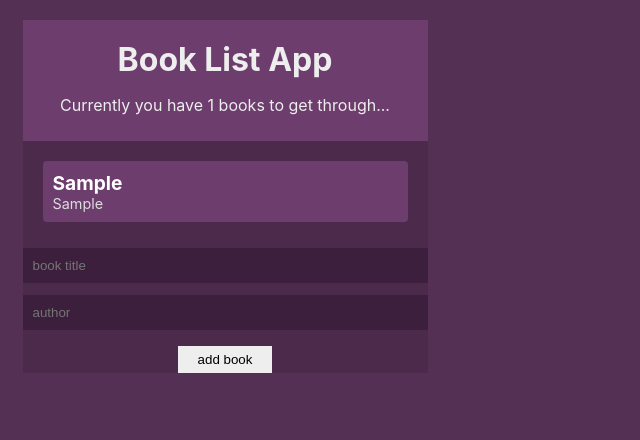
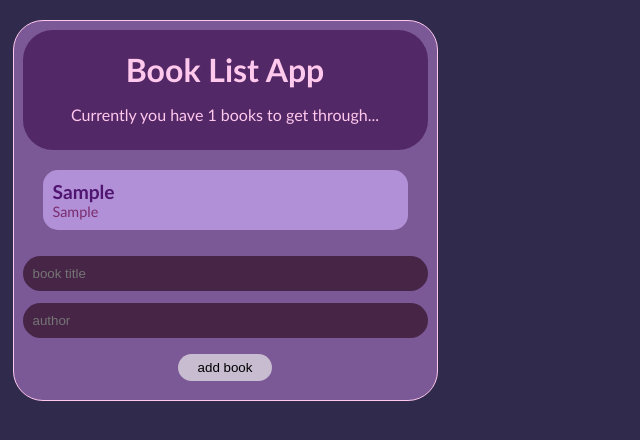
Before and after one commit to smeraldoflower/book-list-app, a React (Create React App) app in the folder booklist/: page / in a window 1280 px wide. Both pictures are taken after typing "Sample", "Sample" into the empty fields and a click on the input "add book". Shown: the top 440 px of the page, without its empty margins (0-640 px from the left). Built offline with nearby package versions, Linux system fonts and the light colour scheme.

Commit message:
updated app css

```diff
--- a/booklist/src/App.js
+++ b/booklist/src/App.js
@@ -1,4 +1,5 @@
 import React from 'react';
+import {BrowserRouter as Router, Route} from 'react-router-dom';
 import NewBookForm from './components/BookForm';
 import BookList from './components/BookList';
 import Navbar from './components/Navbar';
--- a/booklist/src/index.css
+++ b/booklist/src/index.css
@@ -5,24 +5,29 @@ body {
     sans-serif;
   -webkit-font-smoothing: antialiased;
   -moz-osx-font-smoothing: grayscale;
-  background: #553055;
+  background: #302a4c;
   @media screen {
     max-width: 450px;
   }
 }
 
 .App{
-  background: #4c2a4c;
+  background: #d893f371;
   margin: 20px auto;
+  padding: 2%;
   width: 90%;
   max-width: 700px;
-  color: #eee;
+  color: rgb(255, 200, 237);
+  font-family:'Trebuchet MS', 'Lucida Sans Unicode', 'Lucida Grande', 'Lucida Sans', Arial, sans-serif;
+  border-radius: 30px;
+  border: 0.25pt solid rgb(255, 200, 237);
 }
 
 .navbar{
   padding: 10px 20px;
   text-align: center;
-  background: #6d3d6d;
+  background: #3e0e4da6;
+  border-radius: 30px;
 }
 
 .navbar h1{
@@ -37,8 +42,8 @@ body {
   list-style-type: none;
 }
 .book-list li{
-  background: #6d3d6d;
-  border-radius: 4px;
+  background: #be9ce4d5;
+  border-radius: 15px;
   padding: 10px;
   cursor: pointer;
   margin: 10px 0;
@@ -49,12 +54,12 @@ body {
 }
 .book-list .title{
   font-weight: bold;
-  color: #fff;
+  color: rgb(79, 21, 112);
   font-size: 1.2em;
 }
 .book-list .author{
   font-size: 0.9em;
-  color: #ddd;
+  color: rgb(121, 43, 108);
 }
 .empty{
   margin: 20px;
@@ -69,14 +74,34 @@ input[type='text']{
   padding: 10px;
   box-sizing: border-box;
   margin: 6px 0;
-  background: #3c1f3c;
+  background: #472547;;
   color: #fff;
   border: 0;
+  border-radius: 25px;
+}
+input[type='text']:hover, input[type='text']:focus{
+  width: 100%;
+  padding: 10px;
+  box-sizing: border-box;
+  margin: 6px 0;
+  background: #472547;
+  color: #fff;
+  border: 1pt solid rgb(255, 200, 237);
+  border-radius: 25px;
 }
 input[type='submit']{
   margin: 10px auto;
-  background: #eee;
+  background: rgba(238, 238, 238, 0.664);
   border: 0;
+  border-radius: 25px;
   padding: 6px 20px;
   display: block;
 }
+input[type='submit']:hover{
+  margin: 10px auto;
+  background: rgba(217, 130, 235, 0.664);
+  border: solid 1pt rgb(255, 200, 237);
+  border-radius: 25px;
+  padding: 6px 20px;
+  display: block;
+}
```
